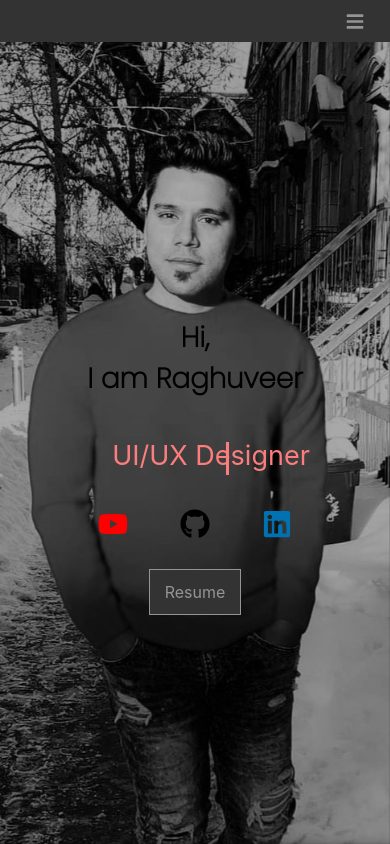
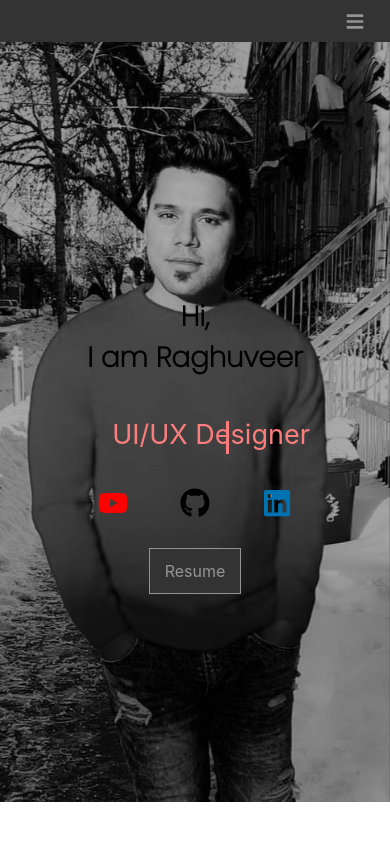
Before and after one commit to Coderman136/rv-portfolio-client, a React (Create React App) app: page / in a window 390 px wide. Built offline with nearby package versions, Linux system fonts and the light colour scheme; a web font is replaced by a local one.

Commit message:
updated home height mobile version

```diff
--- a/src/components/Home/style.css
+++ b/src/components/Home/style.css
@@ -178,7 +178,7 @@
   -moz-background-size: cover;
   -o-background-size: cover; */
   background-size: cover;
-   height: 95vh;
+   max-height: 95vh;
  }
 
  .unbackgrounded {
```
